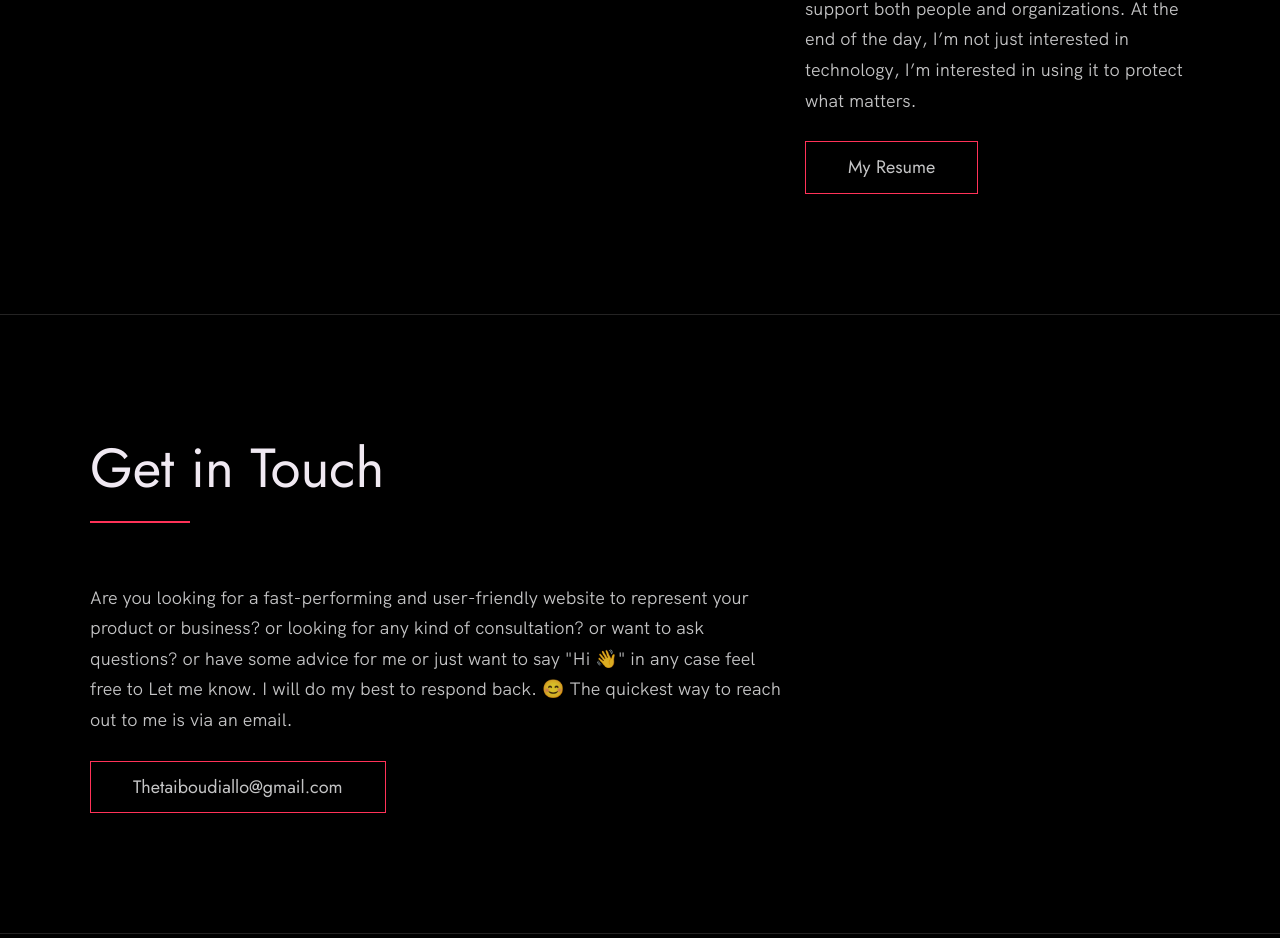
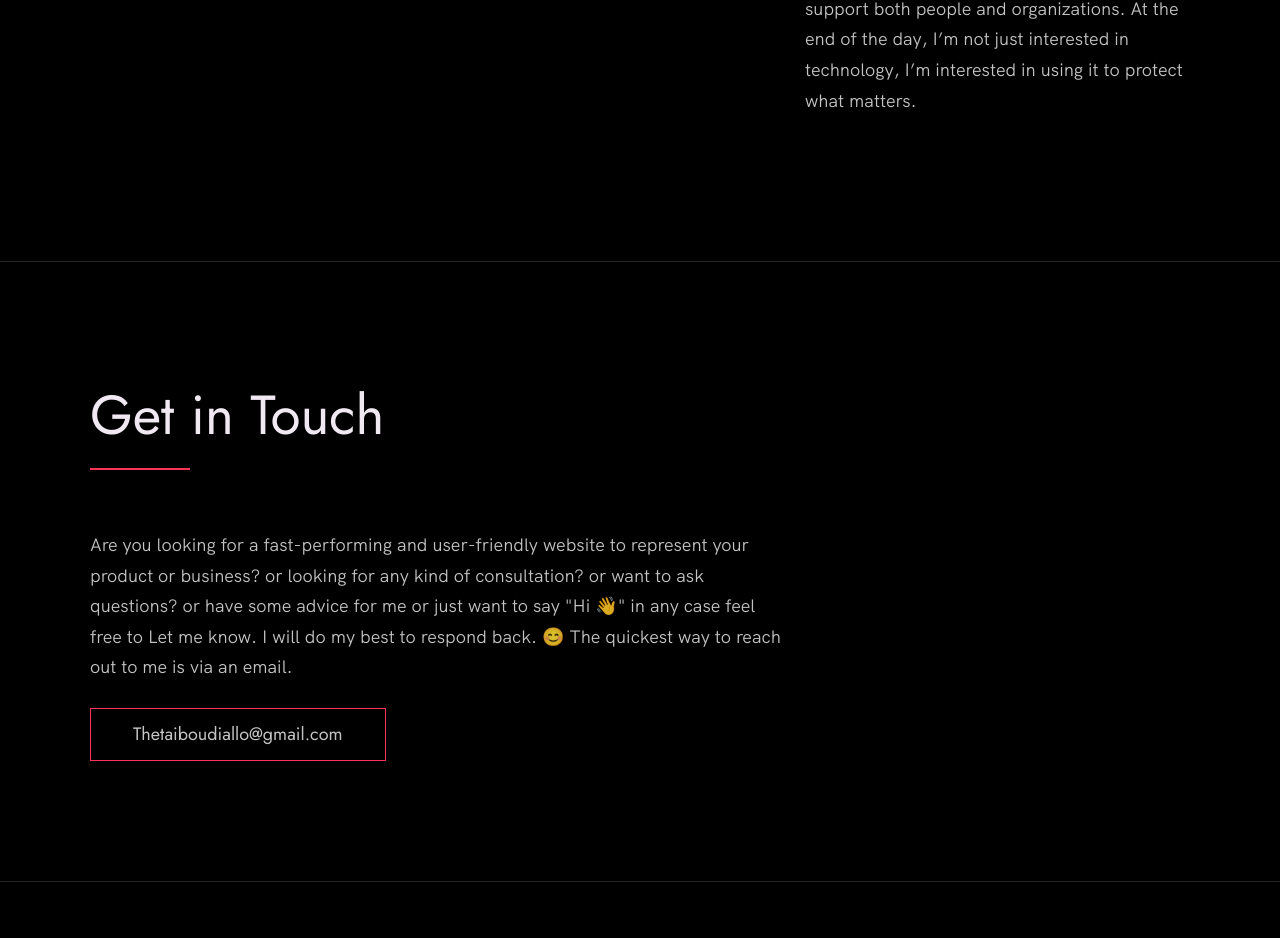
Before and after one commit to ittaibxo/ittaibxo.github.io, a plain HTML site: page index.html in a window 1280 px wide. Shown: the part 4157-5095 px from the top of the page. Drawn offline with Linux system fonts and the light colour scheme.

Commit message:
update about me photo

```diff
--- a/index.html
+++ b/index.html
@@ -175,8 +175,7 @@
             <p>
               My name is Taibou Diallo, I come from a non-traditional background in Political Science and I'm getting my Master's in Cybersecurity.  I’m someone who cares deeply about protecting people and creating a digital world where everyone feels safe and supported. That’s what drew me to cybersecurity. It gives me a way to live out my values of integrity, fairness, and security while making a real impact behind the scenes. I’m self-aware and disciplined, and I take my responsibilities seriously. I’m also working on building my creative and communication skills so I can bring more thoughtful, inclusive solutions to the table. Whether it’s helping protect sensitive data, advocating for privacy, or making sure security tools are accessible to everyone, I want my work in cybersecurity to reflect my values and support both people and organizations. At the end of the day, I’m not just interested in technology, I’m interested in using it to protect what matters.
             </p>
-            <!-- Provide a link to your resume -->
-            <a href="#" class="btn">My Resume</a>
+
           </div>
 
           <div class="about__photo-container">
```
Also changed, not shown: images/syed-ali-hussnain.jpg (deleted), 3 other files.
